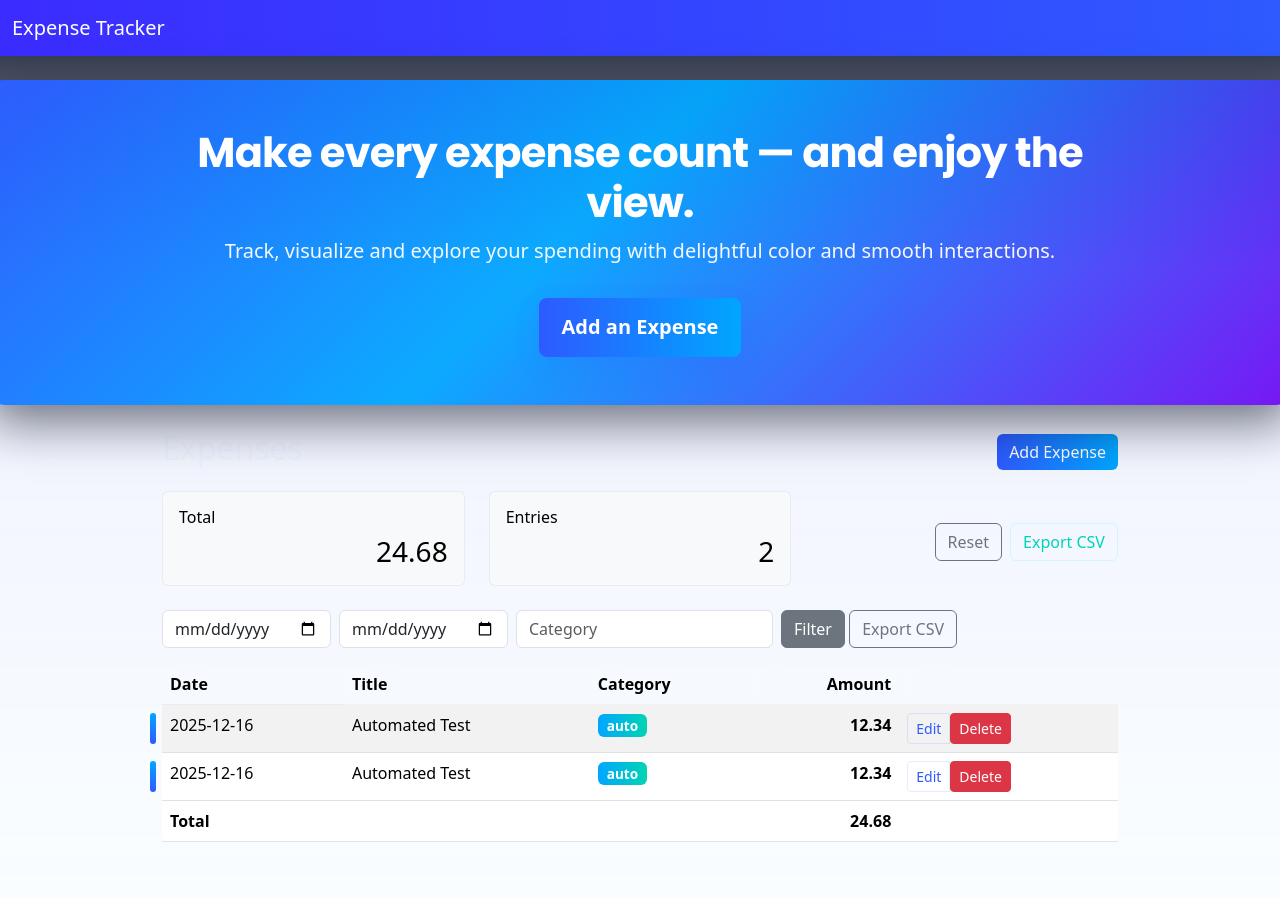
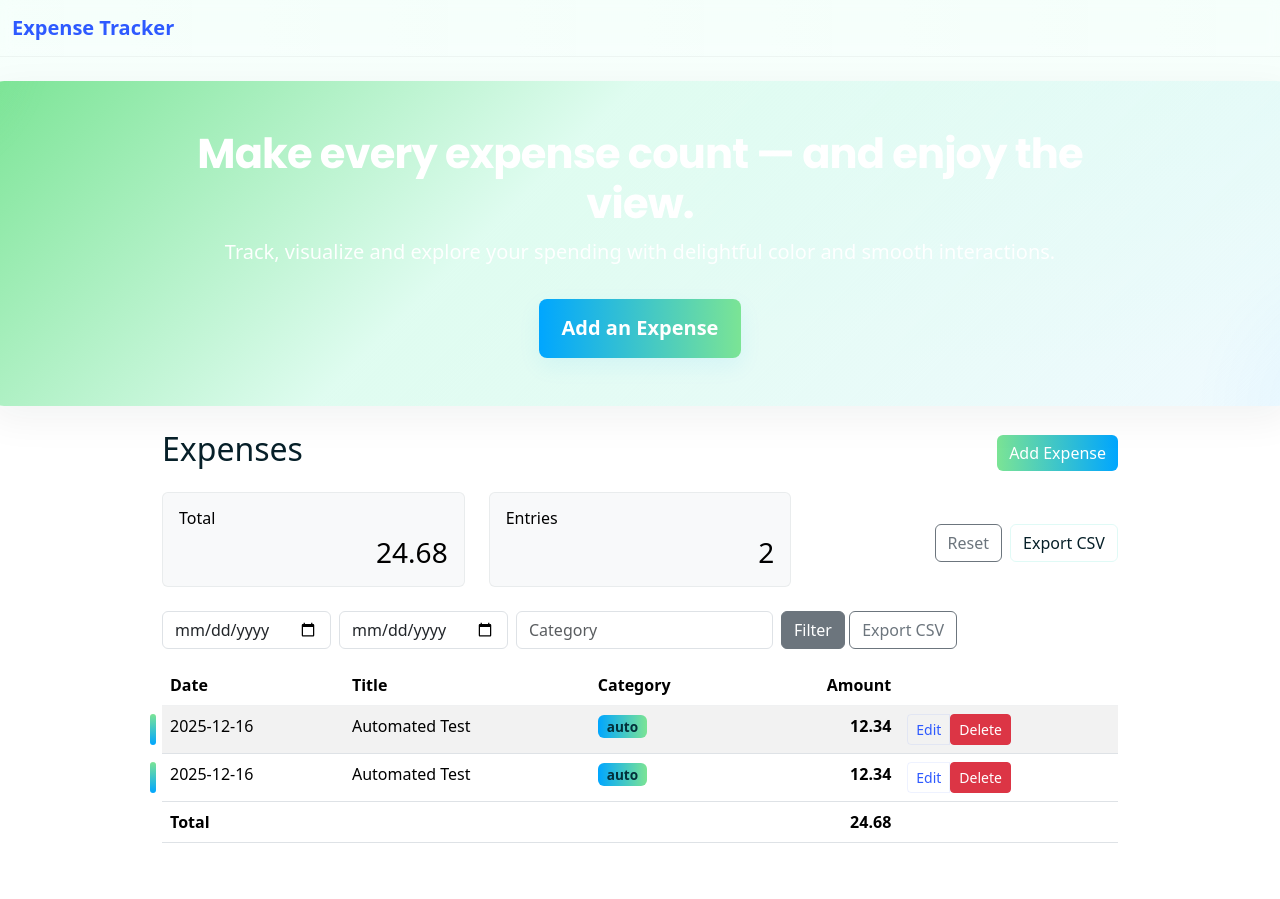
Before and after one commit to Sriram-Mullapudi/Expense_Tracker_Python, a Flask app: page / in a window 1280 px wide. Before the commit the page ends 842 px from the top, so only its background shows below. Run offline with Flask 3, Linux system fonts and the light colour scheme; data comes from the database, SQL or seed files in the repository.

Commit message:
Theme: light-mint + blue accents; add .gitignore to exclude local artifacts

```diff
--- a/static/style.css
+++ b/static/style.css
@@ -1,21 +1,19 @@
 .root-placeholder{}
 
 :root{
-	--deep-purple: #6A00F4;
-	--magenta: #FF3CAC;
-	--coral: #FF7A59;
-	--teal: #00D4B4;
-	--cyan: #00A6FF;
-	--royal-blue: #2E5AFF;
-	--indigo: #3B2CFF;
-	--ui-base: #0F1724;
-	--card: #F7F9FC;
-	--muted-border: rgba(15,23,36,0.06);
+	--mint: #A8F0D1; /* light green */
+	--mint-deep: #7BE495; /* primary mint */
+	--mint-bg: #F5FFFB; /* very light green background */
+	--sea: #00A6FF; /* blue accent */
+	--royal-blue: #2E5AFF; /* secondary accent */
+	--ui-text: #072029; /* dark text */
+	--card: #FFFFFF;
+	--muted-border: rgba(7,32,41,0.06);
 	--text-on-accent: #ffffff;
 }
 
-/* Cooler, more engaging page background */
-body { padding-bottom: 40px; background: linear-gradient(180deg, #071124 0%, rgba(46,90,255,0.08) 30%, rgba(0,166,255,0.02) 100%); color: #eaf2ff; }
+/* Light, airy page background */
+body { padding-bottom: 40px; background: linear-gradient(180deg, var(--mint-bg) 0%, #ffffff 40%); color: var(--ui-text); }
 .table tfoot th { font-weight: 700; }
 .card.text-bg-light { background: var(--card); border: 1px solid var(--muted-border); }
 .display-6 { font-size: 1.75rem; margin: 0; }
@@ -24,23 +22,23 @@ body { padding-bottom: 40px; background: linear-gradient(180deg, #071124 0%, rgb
 .container { max-width: 980px; }
 
 /* Navbar / hero */
-.site-navbar { background: linear-gradient(90deg, var(--indigo), var(--royal-blue)); }
-.site-navbar .navbar-brand, .site-navbar .nav-link { color: var(--text-on-accent) !important; }
+.site-navbar { background: linear-gradient(90deg, rgba(255,255,255,0.06), rgba(255,255,255,0.02)); backdrop-filter: blur(6px); border-bottom: 1px solid rgba(0,0,0,0.04); }
+.site-navbar .navbar-brand { color: var(--royal-blue) !important; font-weight:700; }
 
 /* Buttons */
 .btn-primary {
-	background: linear-gradient(90deg, var(--royal-blue), var(--cyan));
+	background: linear-gradient(90deg, var(--mint-deep), var(--sea));
 	border: none;
 	color: var(--text-on-accent);
 }
 .btn-outline-primary {
 	color: var(--royal-blue);
-	border-color: rgba(46,90,255,0.12);
+	border-color: rgba(46,90,255,0.08);
 }
 .btn-outline-success { color: var(--teal); border-color: rgba(0,212,180,0.12); }
 
 /* Category badge colors (fallback to primary) */
-.badge.bg-primary { background: linear-gradient(90deg,var(--cyan),var(--teal)); }
+.badge.bg-primary { background: linear-gradient(90deg,var(--sea),var(--mint-deep)); color: #03303a; }
 
 /* Card accent */
 .summary-card { border-radius: 10px; box-shadow: 0 6px 18px rgba(15,23,36,0.06); }
@@ -56,15 +54,15 @@ body { padding-bottom: 40px; background: linear-gradient(180deg, #071124 0%, rgb
 	overflow: hidden;
 	border-radius: 16px;
 	margin: 0 -12px 24px -12px;
-	background: linear-gradient(135deg, rgba(46,90,255,0.98) 0%, rgba(0,166,255,0.95) 45%, rgba(106,0,244,0.9) 100%);
-	box-shadow: 0 18px 50px rgba(2,6,23,0.55);
+	background: linear-gradient(135deg, var(--mint-deep) 0%, #DFFCF0 40%, rgba(0,166,255,0.06) 100%);
+	box-shadow: 0 12px 40px rgba(7,32,41,0.06);
 }
 .hero:before {
 	content: '';
 	position: absolute;
 	inset: -30% -20% -30% -20%;
-	background: radial-gradient(circle at 10% 20%, rgba(0,166,255,0.12), transparent 8%), radial-gradient(circle at 90% 80%, rgba(106,0,244,0.08), transparent 10%);
-	animation: floatBg 12s linear infinite;
+	background: radial-gradient(circle at 10% 20%, rgba(123,228,149,0.14), transparent 8%), radial-gradient(circle at 90% 80%, rgba(0,166,255,0.06), transparent 10%);
+	animation: floatBg 14s linear infinite;
 	z-index: 0;
 }
 .hero .container { position: relative; z-index: 2; }
@@ -78,17 +76,17 @@ body { padding-bottom: 40px; background: linear-gradient(180deg, #071124 0%, rgb
 }
 
 .btn-cta {
-	--btn-accent1: var(--royal-blue);
-	--btn-accent2: var(--cyan);
+	--btn-accent1: var(--sea);
+	--btn-accent2: var(--mint-deep);
 	border: none;
 	color: var(--text-on-accent);
 	background: linear-gradient(90deg, var(--btn-accent1), var(--btn-accent2));
 	padding: 0.9rem 1.4rem;
 	font-weight: 600;
-	box-shadow: 0 10px 26px rgba(46,90,255,0.16);
+	box-shadow: 0 8px 22px rgba(0,166,255,0.08);
 	transition: transform .18s ease, box-shadow .18s ease;
 }
-.btn-cta:hover { transform: translateY(-4px); box-shadow: 0 22px 36px rgba(46,90,255,0.22); }
+.btn-cta:hover { transform: translateY(-3px); box-shadow: 0 16px 28px rgba(0,166,255,0.12); }
 
 /* table and rows: colorful but readable */
 .table thead th {
@@ -108,7 +106,7 @@ body { padding-bottom: 40px; background: linear-gradient(180deg, #071124 0%, rgb
 	bottom: 8px;
 	width: 6px;
 	border-radius: 6px;
-	background: linear-gradient(180deg, var(--cyan), var(--royal-blue));
+	background: linear-gradient(180deg, var(--mint-deep), var(--sea));
 }
 
 /* Animated badge pulse */
```
Also changed, not shown: 1 other file.
